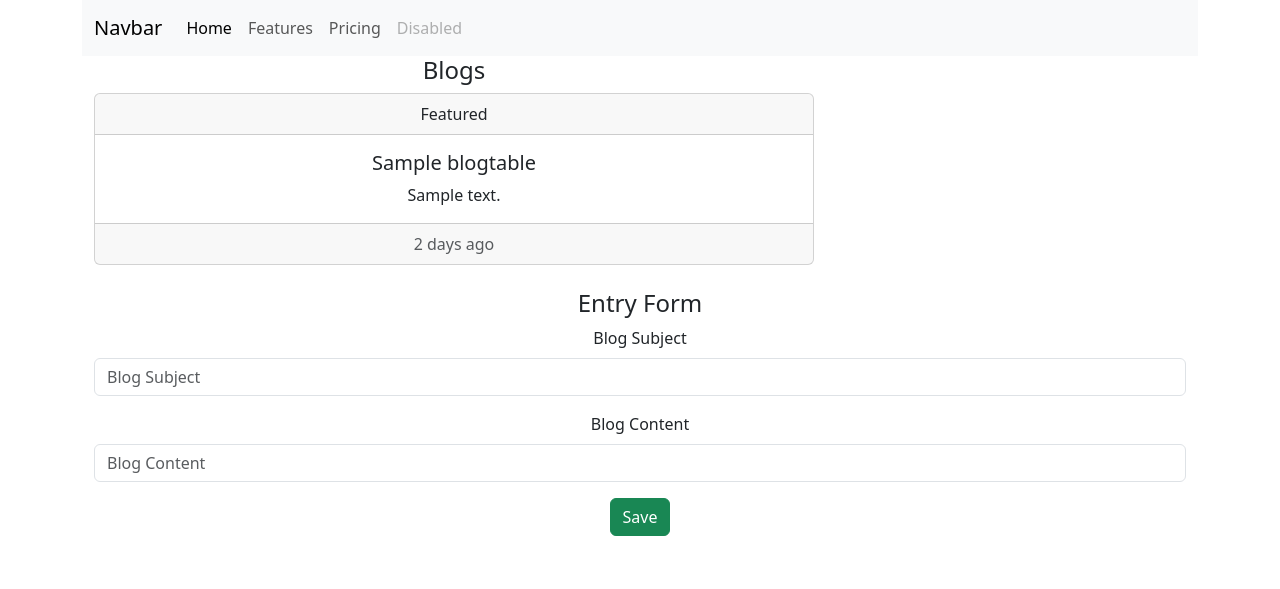
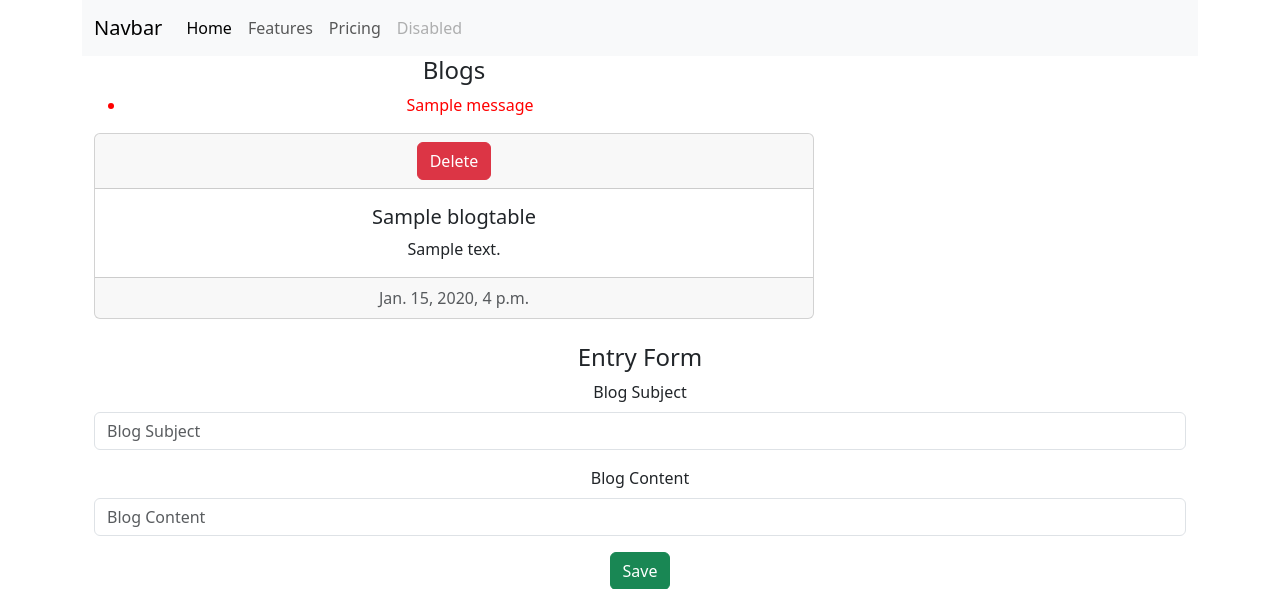
Before and after one commit to rifat20233/eshikhon, a Django app: page /dashboard/home/ in a window 1280 px wide. Shown: the top 589 px of the page. Run offline with Django 4.2, Linux system fonts and the light colour scheme; a user stored in the database is signed in; tables that the repository leaves empty hold one stand-in row (values such as "Sample post"); one stand-in notice (Sample message) is shown.

Commit message:
delete module add

```diff
--- a/blogs/admin.py
+++ b/blogs/admin.py
@@ -3,7 +3,7 @@ from .models import Blogtable
 # Register your models here.
 
 class ShowFields(admin.ModelAdmin):
-    list_display = ('id','subject','content')
+    list_display = ('id','subject','content','created_at')
     search_fields = ('subject',)
 
 admin.site.register(Blogtable,ShowFields)
--- a/blogs/models.py
+++ b/blogs/models.py
@@ -4,3 +4,5 @@ from django.db import models
 class Blogtable(models.Model):
     subject = models.CharField(max_length=255,null=False,blank=False)
     content = models.TextField(null=False,blank=False)
+    created_at = models.DateTimeField(auto_now_add=True)
+    # imageField = models.ImageField(upload_to='/image',null=True,blank=True)
--- a/blogs/urls.py
+++ b/blogs/urls.py
@@ -1,8 +1,9 @@
 from django.urls import path
-from .views import save_blogs
+from .views import save_blogs,delete_blogs
 
 
 
 urlpatterns = [
-    path('save_blogs/',save_blogs,name='save_blogs_function')
+    path('save_blogs/',save_blogs,name='save_blogs_function'),
+    path('delete_blogs/<int:pk>',delete_blogs,name='delete_blogs_function'),
 ]
--- a/dashboard/templates/dashboard_index.html
+++ b/dashboard/templates/dashboard_index.html
@@ -36,10 +36,18 @@
         <div class="row">
           <div class="col-8">
             <h4>Blogs</h4>
+            {% if messages %}
+            <ul class="messages">
+                {% for message in messages %}
+                <li{% if message.tags %} style="color: red;" class="{{ message.tags }}"{% endif %}>{{ message }}</li>
+
+                {% endfor %}
+            </ul>
+            {% endif %}
             {% for data in table_data %}
             <div class="card text-center mb-4">
               <div class="card-header">
-                Featured
+                <a href="{% url 'delete_blogs_function' data.id %}"><button type="button" class="btn btn-danger">Delete</button></a>
               </div>
               <!-- <img src="..." class="card-img-top" alt="..."> -->
               <div class="card-body">
@@ -48,7 +56,7 @@
                 <!-- <a href="#" class="btn btn-primary">Go somewhere</a> -->
               </div>
               <div class="card-footer text-body-secondary">
-                2 days ago
+                {{data.created_at}}
               </div>
             </div>
             {% endfor %}
--- a/website/settings.py
+++ b/website/settings.py
@@ -119,7 +119,7 @@ AUTH_PASSWORD_VALIDATORS = [
 
 LANGUAGE_CODE = 'en-us'
 
-TIME_ZONE = 'UTC'
+TIME_ZONE = 'Asia/Dhaka'
 
 USE_I18N = True
 
```
Also changed, not shown: blogs/views.py (+8 -0 lines), blogs/migrations/0002_blogtable_created_at.py (added).
